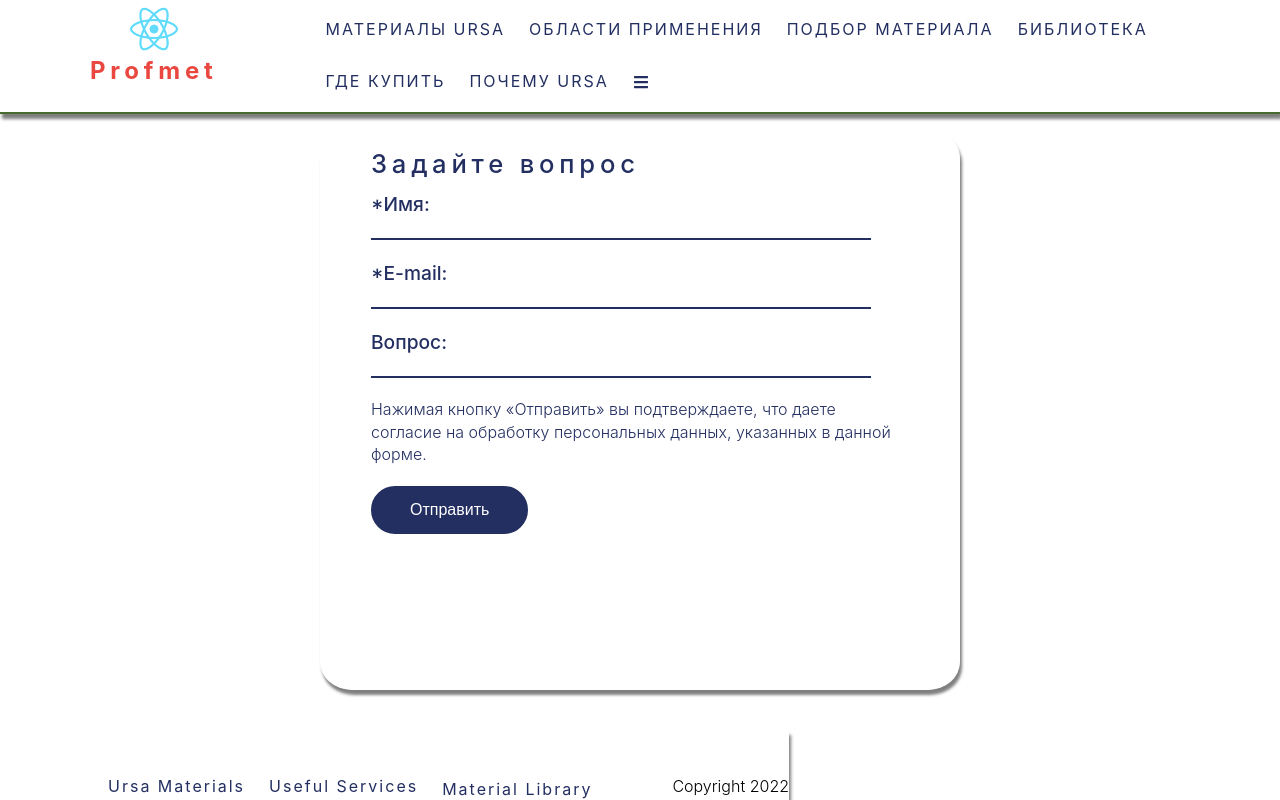
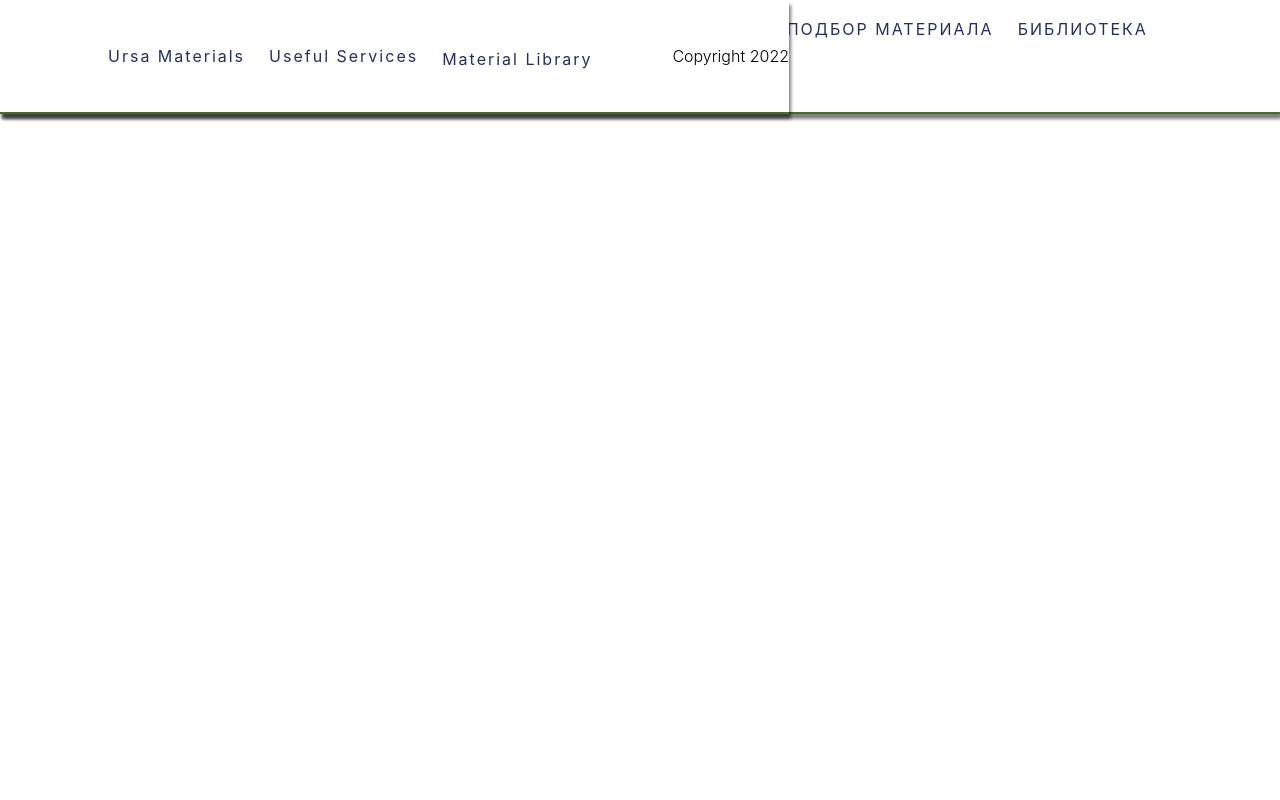
Before and after one commit to tortkara15/isolation, a React (Create React App) app: page /form in a window 1280 px wide. Built offline with nearby package versions, Linux system fonts and the light colour scheme.

Commit message:
form 23.08.22

```diff
--- a/src/components/Form.js
+++ b/src/components/Form.js
@@ -1,16 +1,35 @@
 import React from "react";
-import {useState} from 'react';
+import {useState, useRef, useEffect} from 'react';
 
-function Form() {
+function Form(props) {
+
     const [name,setName]=useState('');
     const [email,setEmail]=useState('');
     const [question, setQuestion]=useState('');
+    const ref = useRef('form');
+    const {setShowForm, showForm} = props;
     const handleSubmit = (e) => {
         e.preventDefault();
-    }
+    };
+
+        useEffect(function (setForm) {
+
+            const handleOutClick = (event) => {
+                if (ref.current && !ref.current.includes(event.target)) {
+                    setShowForm(false);
+                }
+            };
+
+            document.addEventListener('click', handleOutClick, true);
+            return () => {
+                document.removeEventListener('click', handleOutClick, true);
+            };
+        }, [ref, setShowForm]);
+
+
     return (
         <>
-        <article className="form">
+        <article className={showForm?'form-active form':'form form-closed'}>
         <form className="form-inner" onSubmit={handleSubmit}>
             <h2 className="form-title">
                 Задайте вопрос
--- a/src/components/SliderContent.js
+++ b/src/components/SliderContent.js
@@ -1,8 +1,13 @@
-import React from "react";
+import React, { useState } from "react";
 import { Link } from 'react-router-dom';
 import {FaQuestion} from "react-icons/fa";
+import Form from "./Form";
 
 function SliderContent({ activeIndex, sliderImage }) {
+  const [showForm, setShowForm] = useState(false);
+  function HandleSldBtnClick() {
+    setShowForm(true);
+  }
   return (
     <section className="sliderContainer">
       {sliderImage.map((slide, index) => (
@@ -16,10 +21,13 @@ function SliderContent({ activeIndex, sliderImage }) {
           <h3 className="slide-text">{slide.mainText}</h3>
           <button className="slide-btn"><Link to='#'>{slide.btnText}</Link></button>
           <img src={slide.miniImg} alt="" className={slide.miniImg?'slide-miniImg':'inactive'} />
-            <Link to='/form' className="slide-link"><FaQuestion/></Link>
+            <button type="button" onClick={HandleSldBtnClick} className="slide-link"><FaQuestion/></button>
+
           </div>
+
         </div>
       ))}
+       <Form showForm={showForm} setShowForm= {setShowForm}/>
     </section>
 
   );
--- a/src/index.css
+++ b/src/index.css
@@ -48,6 +48,7 @@ Variables
     line-height: 1.4;
     font-size: 1rem;
     font-weight: 300;
+    position: relative;
   }
   h1,
   h2,
@@ -203,20 +204,31 @@ Variables
   ======
   */
   .form {
+    position:absolute;
+    top: -120px;
+    left: 0;
+    height: 200%;
+    width: 100%;
+    display: none;
+    flex-direction: column;
+    align-items: center;
+    background-color: rgba(255, 255, 255, 0.9);
+    z-index: 4;
+  }
+  .form-active {
     display: flex;
-    flex-direction: column;
-    justify-content: center;
-    align-items: center;
-
+  }
+  .form-closed{
+    display: none;
   }
  .form-inner {
   margin-top: 130px;
   background-color: var(--mainWhite);
   color: var(--primaryDarkColor);
-  height: 70vh;
+  height: 90vh;
   width: 50%;
-  border: 1px solid var(--mainWhite);
-  box-shadow: var(--lightShadow);
+  border: 3px solid var(--mainWhite);
+  box-shadow: var(--darkShadow);
   padding: 20px 50px;
   border-radius: 5%;
   margin-bottom: 40px;
@@ -226,9 +238,10 @@ Variables
   color: var(--primaryDarkColor);
   font-weight: 500;
   line-height: 1;
-  font-size: 1.6rem;
+  font-size: 2rem;
   text-transform: none;
-  margin-bottom: calc(1.2rem - .2em);
+  margin-top: 70px;
+  margin-bottom: calc(3rem - .2em);
  }
  .form-control {
   margin-bottom: 20px;
@@ -272,7 +285,7 @@ border: 3px solid var(--primaryOrangeColor);
   .slider-container {
     height: var(--heights);
     width: var(--widths);
-    position: relative;
+    /* position: relative; */
     margin: auto;
     overflow: hidden;
   }
@@ -353,6 +366,12 @@ border: 3px solid var(--primaryOrangeColor);
     align-items: center;
     justify-content: center;
   }
+  .slide-link:hover{
+    font-size: 50px;
+    width: 120px;
+    height: 120px;
+    transition: var(--mainTransition);
+  }
   .slide-miniImg {
     width: 200px;
     height: 158px;
```
